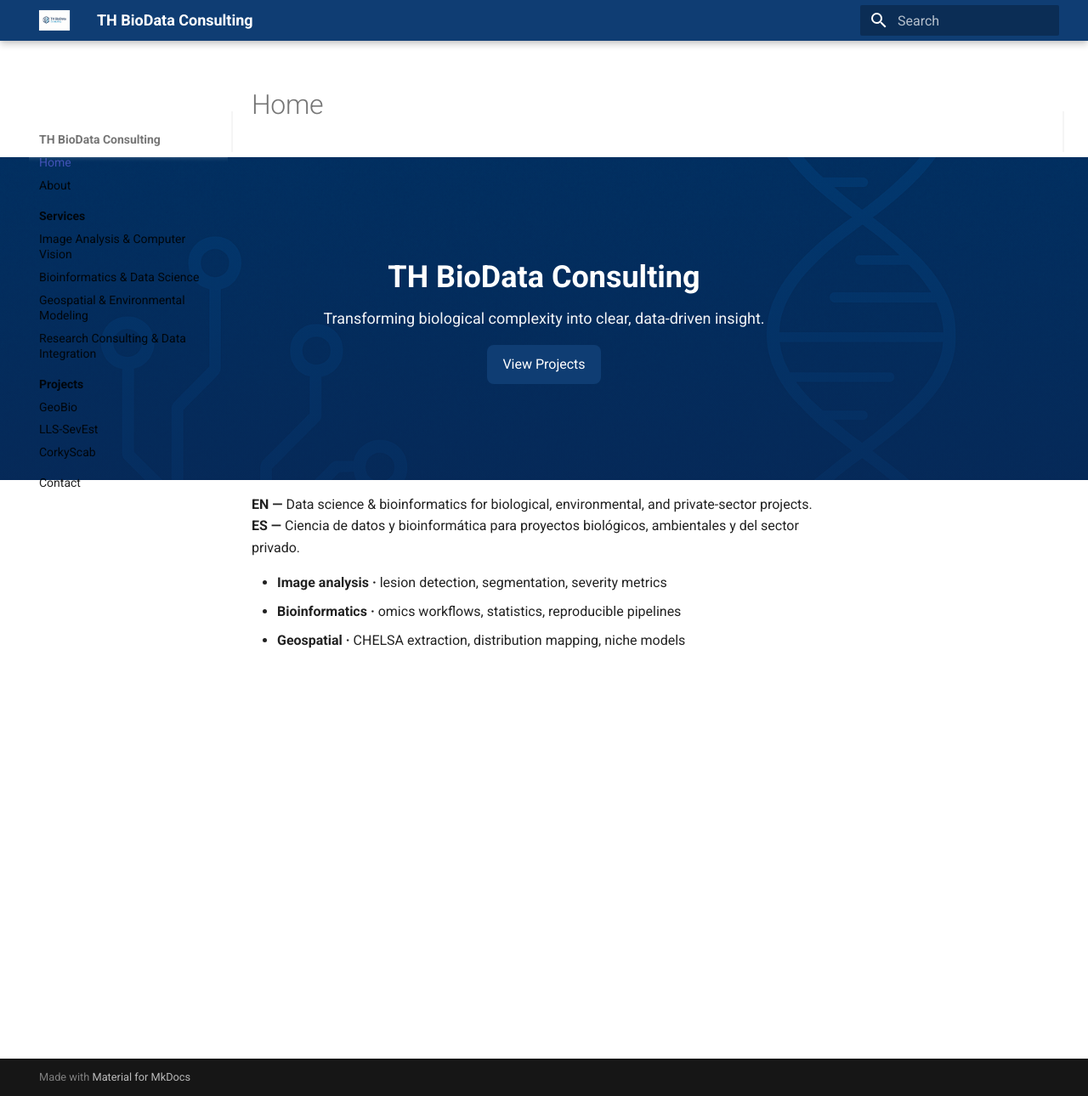
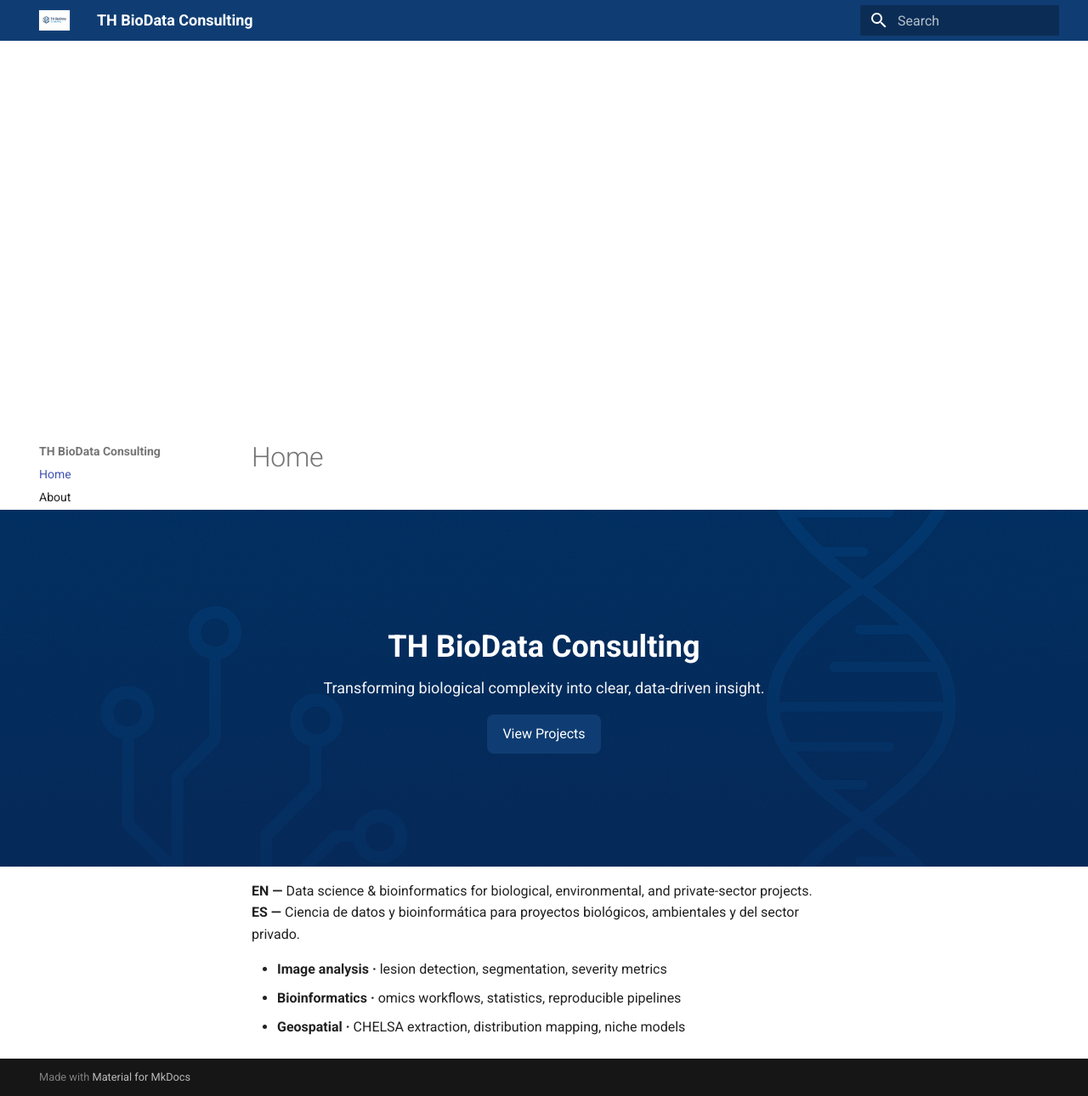
Before and after one commit to TH-BioData/th-biodata.github.io, an MkDocs documentation site: the page built from docs/index.md, in a window 1280 px wide and 1290 px high. Shown: the whole window at 85% size. Built offline with MkDocs 1.6.1 and Material for MkDocs 9.7.7, drawn with Linux system fonts in a browser that asks for light colours.

Commit message:
Update extra.css

```diff
--- a/docs/styles/extra.css
+++ b/docs/styles/extra.css
@@ -13,21 +13,32 @@
   background-color: #0F3D73 !important;
 }
 
-/* ===== HERO a todo ancho (con imagen) ===== */
+/* ===== Variables simples para el alto del hero ===== */
+:root {
+  --th-hero-height: 420px;   /* alto del hero en desktop */
+  --th-hero-height-sm: 300px;/* alto del hero en móvil  */
+}
+
+/* ============================================================
+   HERO a todo ancho (full-bleed) y contenido centrado
+   ============================================================ */
 .hero {
   position: relative;
   margin-left: calc(50% - 50vw);
   margin-right: calc(50% - 50vw);
   border-radius: 0;
   overflow: hidden;
+  z-index: 5; /* el hero está arriba del fondo, pero debajo del header */
 }
+
 .hero__bg {
-  height: 420px;
-  background-image: url('../assets/hero.jpg?v=3'); /* ← Asegura la carga nueva */
+  height: var(--th-hero-height);
+  background-image: url('../assets/hero.jpg?v=4'); /* rompe caché */
   background-size: cover;
   background-position: center;
   background-repeat: no-repeat;
 }
+
 .hero__content {
   position: absolute;
   inset: 0;
@@ -37,19 +48,26 @@
   text-align: center;
   background: linear-gradient(to bottom, rgba(10,35,80,.15), rgba(10,35,80,.55));
   color: #fff;
+  z-index: 2;
 }
+
 .hero__title { font-size: 36px; font-weight: 700; margin-bottom: 6px; }
 .hero__tag   { font-size: 18px; opacity: .95; }
 .hero__cta   {
   display: inline-block; margin-top: 16px; padding: 10px 18px;
   background: #0F3D73; border-radius: 8px; color: #fff !important; text-decoration: none;
 }
-@media (max-width: 768px){ .hero__bg{ height: 300px; } }
+
+/* ===== Desplazar TODO el contenido (incluye sidebar) por debajo del hero ===== */
+.md-main {
+  margin-top: var(--th-hero-height) !important;
+  position: relative;
+  z-index: 1; /* por debajo del hero */
+}
 
 /* ============================================================
    GRID CARDS (tarjetas de proyectos/servicios)
    ============================================================ */
-
 .grid.cards {
   display: grid;
   grid-template-columns: repeat(auto-fit, minmax(220px, 1fr));
@@ -73,7 +91,6 @@
 /* ============================================================
    BANNERS (ajuste simple)
    ============================================================ */
-
 .banner {
   display: block;
   width: 100%;
@@ -85,39 +102,15 @@
   box-shadow: 0 2px 8px rgba(0,0,0,0.08);
 }
 
+/* ============================================================
+   Responsivo
+   ============================================================ */
 @media (max-width: 768px) {
+  .hero__bg { height: var(--th-hero-height-sm); }
+  .md-main  { margin-top: var(--th-hero-height-sm) !important; }
+
   .banner {
     height: 160px;
     object-position: center 40%;
   }
 }
-
-/* Menús laterales por encima del hero */
-.md-sidebar--primary,
-.md-sidebar--secondary {
-  position: relative;
-  z-index: 3;
-}
-
-/* El hero por debajo de todo */
-.hero { z-index: 0; }
-
-/* ===== Sidebar por encima del hero y opaco ===== */
-.md-sidebar--primary,
-.md-sidebar--secondary {
-  position: relative;
-  z-index: 5;                 /* por encima del hero */
-  background: #ffffff;        /* evita que se vea el hero detrás */
-  box-shadow: 2px 0 0 rgba(0,0,0,0.04); /* línea/sombra sutil */
-}
-
-/* Ajuste del hero (full-bleed) */
-.hero { z-index: 0; }
-.hero__bg { height: 380px; }  /* si querés menos alto que antes */
-
-/* Opcional: en pantallas grandes, dejar un respiro arriba del contenido */
-@media (min-width: 1024px) {
-  .md-main__inner {
-    padding-top: 0.25rem;
-  }
-}
```
